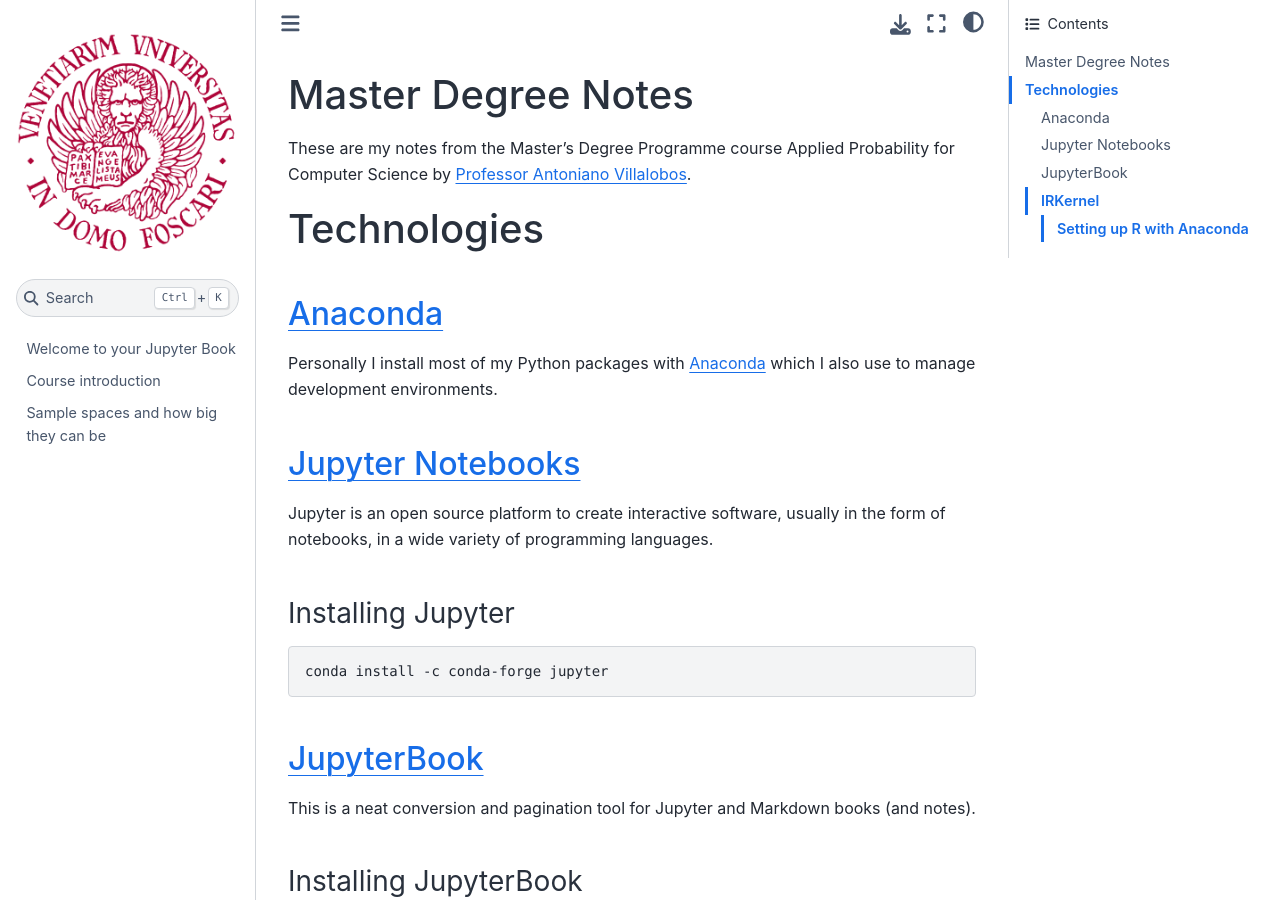
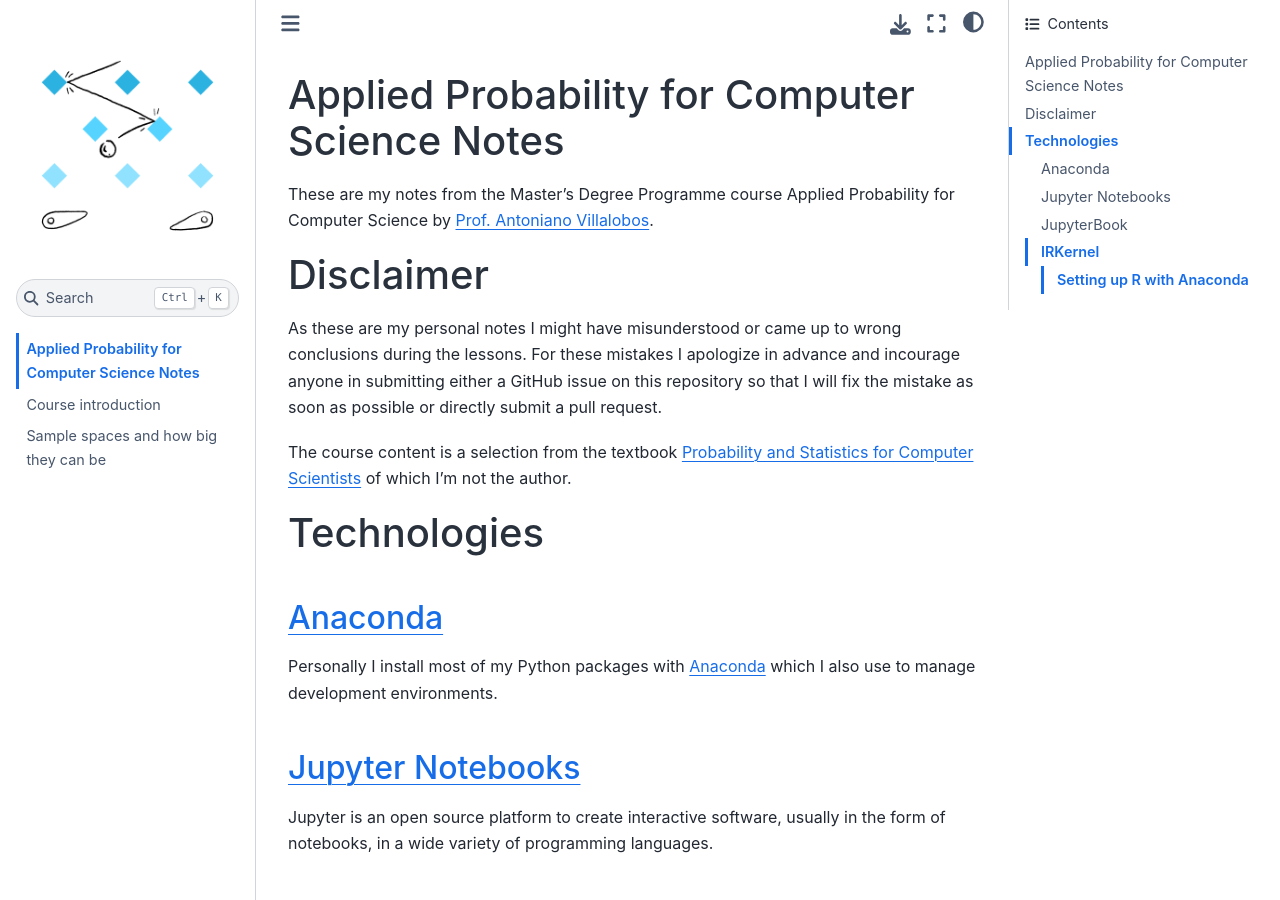
Before and after one commit to GregorySech/applied-probability, a Jupyter Book: the page built from README.md, in a window 1280 px wide and 900 px high. Built offline with Jupyter Book 1.0.4 settings and Sphinx 7.4.7 and the Sphinx Book theme 1.1.4, drawn with Linux system fonts in a browser that asks for light colours; some of the changed text lies outside the part shown.

Commit message:
feat: README is intro, new logo

```diff
--- a/README.md
+++ b/README.md
@@ -1,5 +1,14 @@
-# Master Degree Notes
-These are my notes from the Master's Degree Programme course Applied Probability for Computer Science by [Professor Antoniano Villalobos](https://www.unive.it/data/persone/20055797).
+# Applied Probability for Computer Science Notes
+These are my notes from the Master's Degree Programme course Applied Probability for Computer Science by [Prof. Antoniano Villalobos](https://www.unive.it/data/persone/20055797).
+
+# Disclaimer
+As these are my personal notes I might have misunderstood or came up to wrong
+conclusions during the lessons. For these mistakes I apologize in advance and
+incourage anyone in submitting either a GitHub issue on this repository so that
+I will fix the mistake as soon as possible or directly submit a pull request.
+
+The course content is a selection from the textbook [Probability and Statistics for Computer Scientists](https://books.google.it/books/about/Probability_and_Statistics_for_Computer.html?id=fkDADwAAQBAJ&redir_esc=y) of
+which I'm not the author.
 
 # Technologies
 
--- a/_config.yml
+++ b/_config.yml
@@ -1,7 +1,7 @@
 # Book settings
 title: Applied Probability Notes
 author: Gregory Sech
-logo: logo_unive.png
+logo: logo_applied_prob.png
 
 latex:
   latex_documents:
--- a/_toc.yml
+++ b/_toc.yml
@@ -1,4 +1,3 @@
-- file: intro
-  sections:
-    - file: 01_course_introduction
-    - file: 02_review_mathematics_probability
+- file: README
+- file: 01_course_introduction
+- file: 02_review_mathematics_probability
```
Also changed, not shown: intro.md (deleted, +0 -7 lines), 01_course_introduction.ipynb, logo_applied_prob.png (added).
